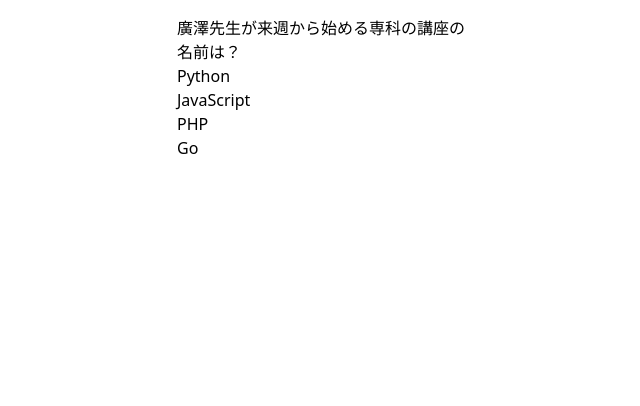
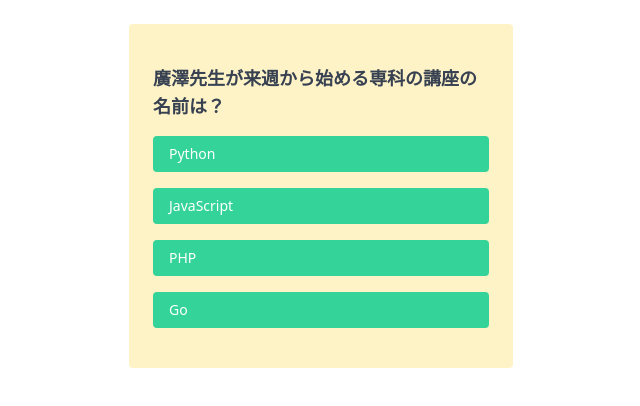
Before and after one commit to kurauchi0611/wa42, a plain HTML site: page kadai/kadai02/index.html in a window 1280 px wide. Shown: the whole page, without its empty margins (319-959 px from the left). Drawn offline with nearby package versions, Linux system fonts and the light colour scheme.

Commit message:
ているうぃんどしーえすえす　つづき

```diff
--- a/kadai/kadai02/index.html
+++ b/kadai/kadai02/index.html
@@ -9,17 +9,20 @@
       src="https://cdn.jsdelivr.net/gh/alpinejs/alpine@v2.8.2/dist/alpine.js"
       defer
     ></script>
-    <link href="https://unpkg.com/tailwindcss@^2/dist/tailwind.min.css" rel="stylesheet">
+    <link
+      href="https://unpkg.com/tailwindcss@^2/dist/tailwind.min.css"
+      rel="stylesheet"
+    />
   </head>
   <body>
     <div
       x-data="{select:null,selectList:['Python','JavaScript','PHP','Go'],question:'廣澤先生が来週から始める専科の講座の名前は？',answer:'JavaScript'}"
-      class="p-4 w-1/4 mx-auto "
-      >
-      <p x-text="question"></p>
+      class="p-6 max-w-sm my-6 mx-auto bg-yellow-100 rounded shadow-2x1"
+    >
+      <p x-text="question" class="text-lg font-bold text-gray-700 my-4"></p>
       <ul>
         <template x-for="item in selectList">
-          <li x-text="item" @click="select = item"></li>
+          <li x-text="item" @click="select = item" class="my-4 py-2 px-4 rounded text-sm text-white bg-green-400 hover:bg-green-600 cursor-pointer"></li>
         </template>
       </ul>
       <template x-if="select">
```
